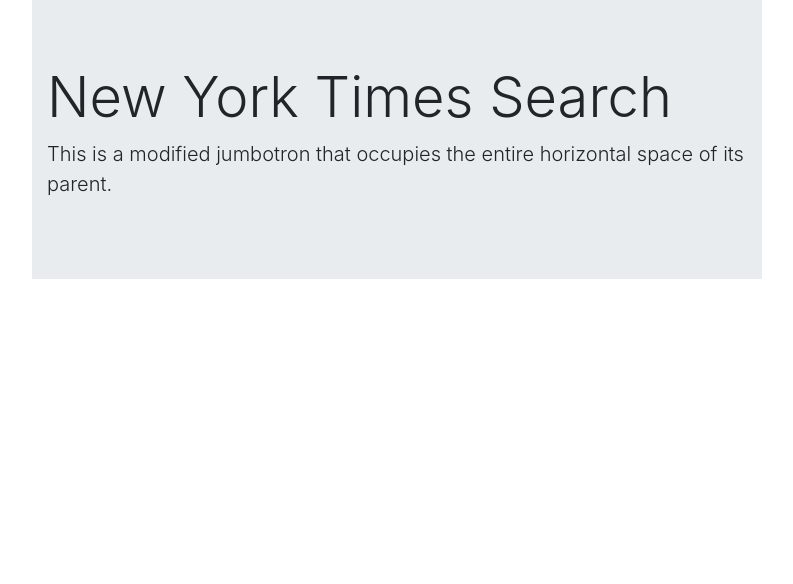
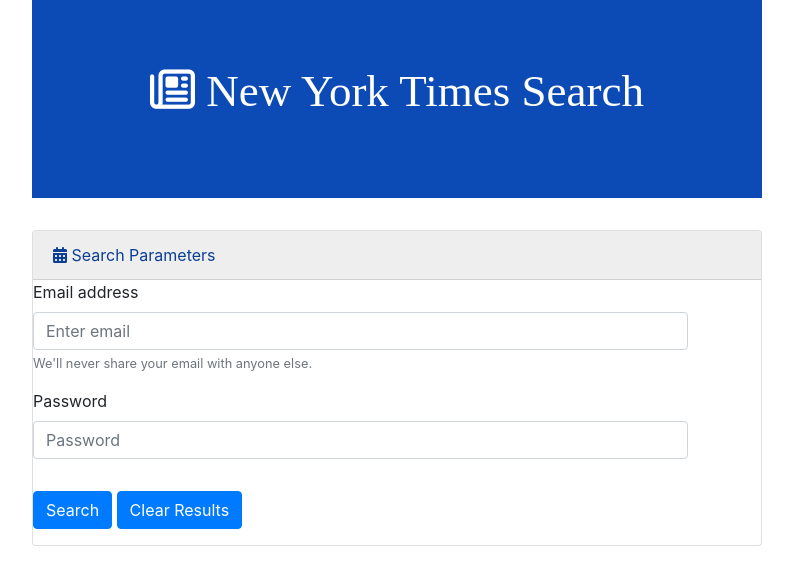
Before and after one commit to johnericward/NYTsearch, a plain HTML site: page index.html in a window 1280 px wide. Shown: the whole page, without its empty margins (243-1036 px from the left). Drawn offline with nearby package versions, Linux system fonts and the light colour scheme; no server answers; a web font is replaced by a local one.

Commit message:
Added files between us

```diff
--- a/assets/css/style.css
+++ b/assets/css/style.css
@@ -0,0 +1,25 @@
+.jumbotron {
+    background-color: rgb(12, 74, 182);
+}
+
+.titleText {
+    font-family: 'DM Serif Text', serif;
+    font-size: 45px;
+    text-align: center;
+    color: white;
+}
+
+.cardHeader1 {
+    color:  rgb(12, 62, 148);
+    background-color: rgb(238, 238, 238);
+}
+
+.card1Items {
+    color:  rgb(16, 44, 87);
+
+}
+
+.form-group {
+    align-content: center;
+    width: 90%;
+}
--- a/assets/javascript/main.js
+++ b/assets/javascript/main.js
@@ -16,11 +16,11 @@
             var author = response.response.docs[i].byline.original;
             console.log(headlines);
             console.log(author);
+            $("#benResults").append($("<div>",{"id" : "article"}));
+            $("#article").append($("<p>",{"text" : headlines, "id" : "headline"}));
+            $("#headline").append($("<p>",{"text" : author}));
+        }
 
-            $("#benResults").append($("<div>",{"id" : "article"}));
-            $("#article").append($("<p>",{"text" : headlines, "id" : "headline" + i}));
-            $("#headline" + i).append($("<p>",{"text" : author}));
-        }
     });
 
 
--- a/index.html
+++ b/index.html
@@ -9,6 +9,8 @@
     <link rel="stylesheet" href="https://stackpath.bootstrapcdn.com/bootstrap/4.3.1/css/bootstrap.min.css"
         integrity="sha384-ggOyR0iXCbMQv3Xipma34MD+dH/1fQ784/j6cY/iJTQUOhcWr7x9JvoRxT2MZw1T" crossorigin="anonymous">
     <!--  end of bootstrap css link -->
+    <!-- google font added to css as well -->
+    <link href="https://fonts.googleapis.com/css?family=DM+Serif+Text&display=swap" rel="stylesheet">
     <!-- my linked css -->
     <link rel="stylesheet" href="assets/css/style.css">
     <!-- bootstrap linked js -->
@@ -21,8 +23,9 @@
     <script src="https://stackpath.bootstrapcdn.com/bootstrap/4.3.1/js/bootstrap.min.js"
         integrity="sha384-JjSmVgyd0p3pXB1rRibZUAYoIIy6OrQ6VrjIEaFf/nJGzIxFDsf4x0xIM+B07jRM"
         crossorigin="anonymous"></script>
-    <!-- my linked js -->
-    <script src="assets/javascript/main.js"></script>
+    <!-- font awesome script tag -->
+    <script src="https://kit.fontawesome.com/8b8e999831.js"></script>
+
 </head>
 
 <body>
@@ -35,9 +38,8 @@
 
                 <div class="jumbotron jumbotron-fluid">
                     <div class="container">
-                        <h1 class="display-4">New York Times Search</h1>
-                        <p class="lead">This is a modified jumbotron that occupies the entire horizontal space of its
-                            parent.</p>
+                        <h1 class="display-4 titleText"> <i class="far fa-newspaper"></i> New York Times Search</h1>
+                        <p class="lead"></p>
                     </div>
                 </div>
 
@@ -46,9 +48,60 @@
 
             </div>
         </div>
+        <div class="row">
+            <div class="col-lg-2">
+
+            </div>
+            <div class="col-lg-8">
+                <div class="card" style="width: 100%">
+                    <div class="card-header cardHeader1">
+                        <i class="fas fa-calendar-alt"></i> Search Parameters
+                    </div>
+                    <ul class="list-group list-group-flush">
+
+                        <form>
+                            <div class="form-group">
+                                <label for="exampleInputEmail1">Email address</label>
+                                <input type="email" class="form-control" id="exampleInputEmail1"
+                                    aria-describedby="emailHelp" placeholder="Enter email">
+                                <small id="emailHelp" class="form-text text-muted">We'll never share your email with
+                                    anyone else.</small>
+                            </div>
+                            <div class="form-group">
+                                <label for="exampleInputPassword1">Password</label>
+                                <input type="password" class="form-control" id="exampleInputPassword1"
+                                    placeholder="Password">
+                            </div>
+                            <div class="form-group form-check">
+
+                            </div>
+                            <button type="search" class="btn btn-primary">Search</button>
+                            <button type="search" class="btn btn-primary">Clear Results</button>
+                        </form>
+
+                    </ul>
+                </div>
+
+            </div>
+            <div class="col-lg-2">
+
+            </div>
+            <div class="row">
+                <div class="col-lg-2">
+
+                </div>
+                <div class="col-lg-8" id="benResults">
+
+                </div>
+                <div class="col-lg-2">
+
+                </div>
+            </div>
+        </div>
     </div>
-
+    <!-- AJA linked js -->
     <script src='https://cdnjs.cloudflare.com/ajax/libs/jquery/3.2.1/jquery.min.js'></script>
+    <!-- my linked js -->
     <script src="assets/javascript/main.js"></script>
 </body>
 
```
